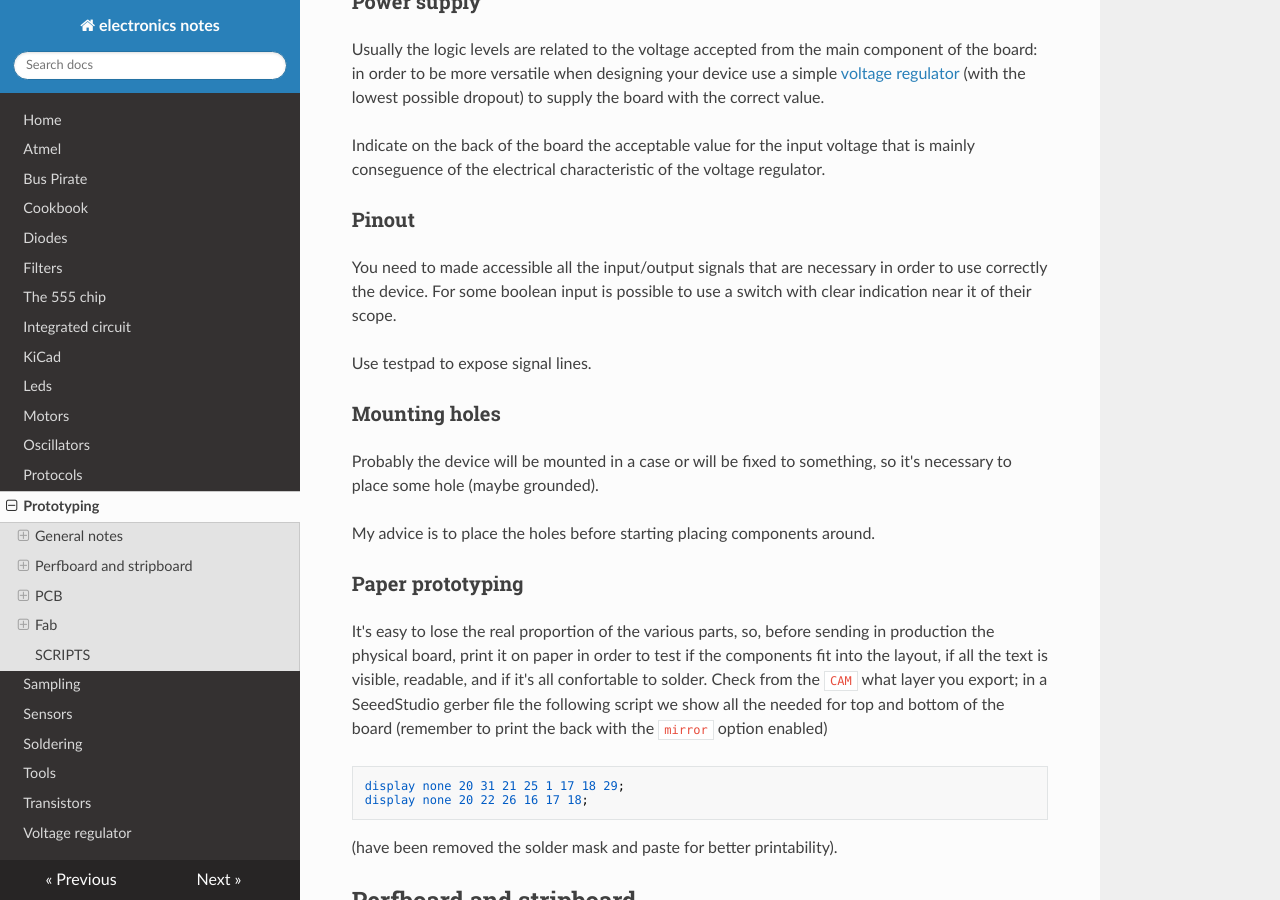
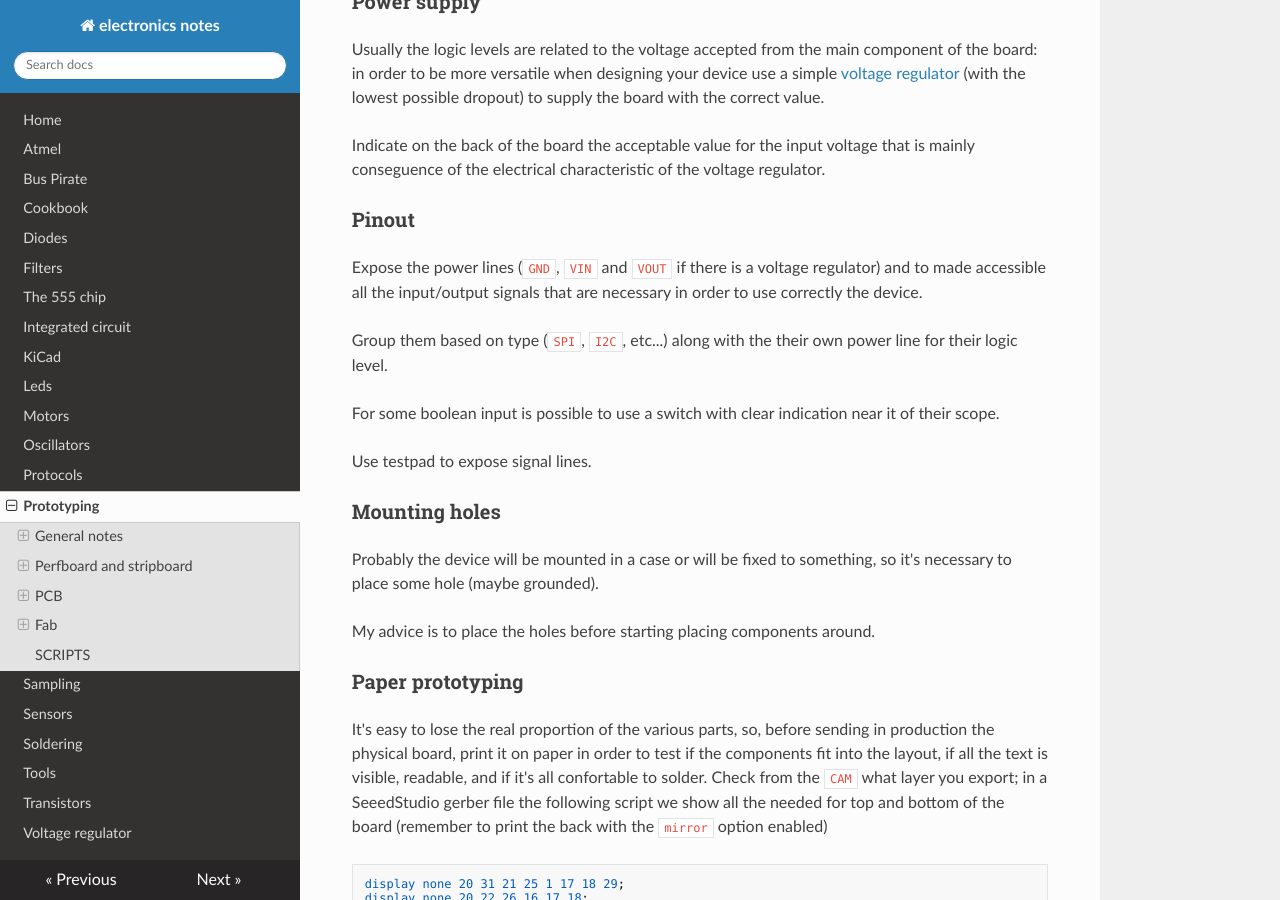
Before and after one commit to gipi/electronics-notes, an MkDocs documentation site: the page built from docs/Prototyping.md, in a window 1280 px wide and 900 px high, scrolled down 566 px. Built offline with MkDocs 1.6.1, drawn with Linux system fonts in a browser that asks for light colours; nearby versions of some CDN libraries; old or Windows-style settings are respelled for this version of MkDocs.

Commit message:
Clearer note about signal lines.

```diff
--- a/docs/Prototyping.md
+++ b/docs/Prototyping.md
@@ -30,8 +30,14 @@ is mainly conseguence of the electrical characteristic of the voltage regulator.
 
 ### Pinout
 
-You need to made accessible all the input/output signals that are necessary in order
-to use correctly the device. For some boolean input is possible to use a switch
+Expose the power lines (``GND``, ``VIN`` and ``VOUT`` if there is a voltage
+regulator) and to made accessible all the input/output signals that are necessary in order
+to use correctly the device.
+
+Group them based on type (``SPI``, ``I2C``, etc...) along with the
+their own power line for their logic level.
+
+For some boolean input is possible to use a switch
 with clear indication near it of their scope.
 
 Use testpad to expose signal lines.
```
